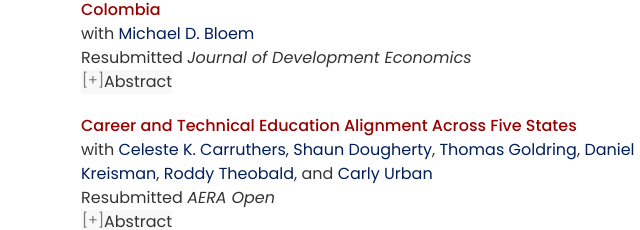
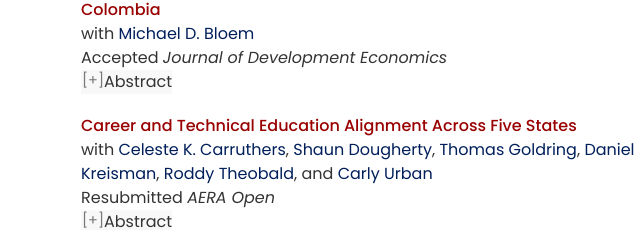
Before and after one commit to jesusvillero/jesusvillero.github.io, a plain HTML site: page research.html in a window 1280 px wide. Shown: the part 171-401 px from the top of the page, 439-1079 px from the left. Drawn offline with Linux system fonts and the light colour scheme.

Commit message:
update research

```diff
--- a/research.html
+++ b/research.html
@@ -95,7 +95,7 @@
 
 	<p style="margin:0;" > <a style="color: #990000; font-weight: 500;" href="https://jesusvillero.github.io/files/SPP_Fertility.pdf" target="_blank" rel="noopener noreferrer">College Opportunity and Teen Fertility: Evidence from <i>Ser Pilo Paga</i> in Colombia</a>
   <p style="margin:0;" > with <a href="https://www.michaelbloem.com/" target="_blank" rel="noopener noreferrer">Michael D. Bloem</a> <br>
-    <p style="margin:0;" > Resubmitted <i>Journal of Development Economics</i><br>
+    <p style="margin:0;" > Accepted <i>Journal of Development Economics</i><br>
   <button class="accordion">  Abstract	</button>
 	<div class="panel" style="background-color: #F1F1F1; color: #333333; padding: 10px;"> We study the effects of an increase in post-secondary educational opportunities on teen fertility by exploiting policy-induced variation from <i> Ser Pilo Paga</i> (SPP), a generous college financial aid program in Colombia that dramatically expanded college opportunities for low-income students. Our preferred empirical approach uses a triple difference design that leverages variation in the share of female students eligible for the program across municipalities and the fact that the introduction of SPP should not affect the education and fertility decisions of older women not targeted by the program. We find that after the introduction of SPP, fertility rates for women aged 15-19 years old decreased in more affected municipalities by about 6 percent relative to less affected municipalities. This effect accounts for approximately one-fourth of the overall decrease in teen fertility observed in the years following the program's announcement. Our results suggest that increasing economic opportunities through expanding college access can contribute to lowering teen fertility rates.</div></p>
 
```
